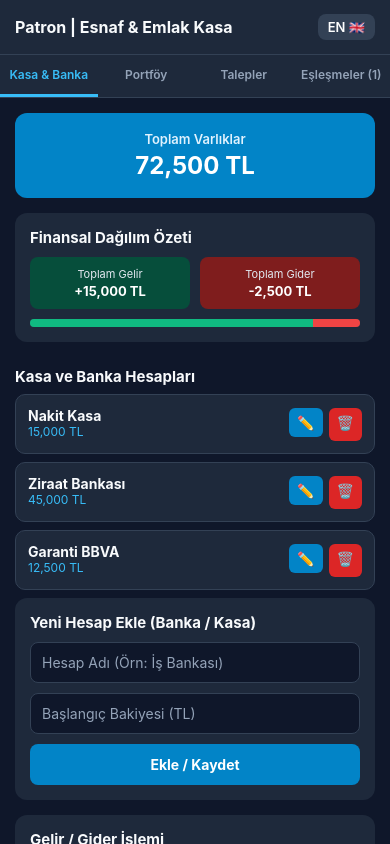
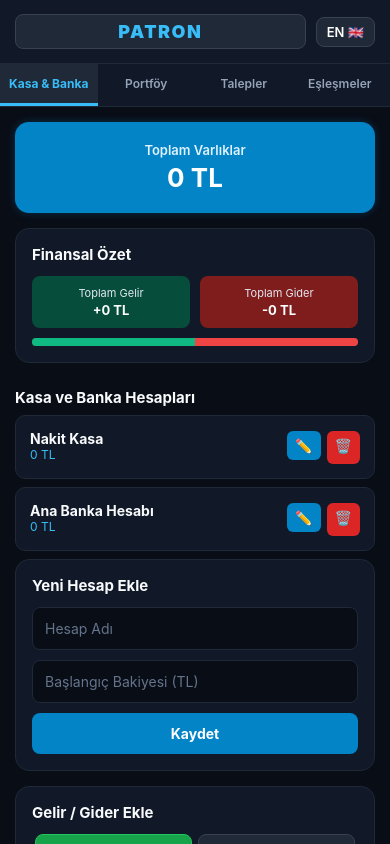
Before and after one commit to bhoerdanjatrader-ui/Emlak-Takip, a React Native app: screen / in a window 390 px wide. Built offline with nearby package versions, Linux system fonts and the light colour scheme.

Commit message:
Refactor initial state and UI styles in App.js
Updated initial state values for accounts, transactions, portfolios, and requests to be empty arrays. Adjusted placeholder colors and modified header styles for better UI.

```diff
--- a/App.js
+++ b/App.js
@@ -16,30 +16,22 @@ export default function App() {
   const [lang, setLang] = useState('tr');
   const [activeTab, setActiveTab] = useState('kasa');
 
-  // Kasa / Banka Hesapları State'leri
+  // Boş Başlangıç Verileri (Örnek veriler sıfırlandı)
   const [hesaplar, setHesaplar] = useState([
-    { id: '1', ad: 'Nakit Kasa', bakiye: 15000 },
-    { id: '2', ad: 'Ziraat Bankası', bakiye: 45000 },
-    { id: '3', ad: 'Garanti BBVA', bakiye: 12500 }
+    { id: '1', ad: 'Nakit Kasa', bakiye: 0 },
+    { id: '2', ad: 'Ana Banka Hesabı', bakiye: 0 }
   ]);
   const [yeniHesapAd, setYeniHesapAd] = useState('');
   const [yeniHesapBakiye, setYeniHesapBakiye] = useState('');
   const [duzenlenenHesapId, setDuzenlenenHesapId] = useState(null);
 
-  // Gelir / Gider İşlem State'leri
   const [islemTipi, setIslemTipi] = useState('gelir');
   const [tutar, setTutar] = useState('');
   const [aciklama, setAciklama] = useState('');
   const [seciliHesap, setSeciliHesap] = useState('Nakit Kasa');
-  const [islemGecmisi, setIslemGecmisi] = useState([
-    { id: '1', tip: 'gelir', tutar: 15000, aciklama: 'Satış Komisyonu - Villa', hesap: 'Ziraat Bankası', tarih: '10.11.2026' },
-    { id: '2', tip: 'gider', tutar: 2500, aciklama: 'Ofis Kirası', hesap: 'Nakit Kasa', tarih: '01.11.2026' },
-  ]);
+  const [islemGecmisi, setIslemGecmisi] = useState([]);
 
-  // Portföy State'leri
-  const [portfoyler, setPortfoyler] = useState([
-    { id: '1', baslik: 'Ören 3+1 Daire', tip: 'Satılık', fiyat: 3200000, konum: 'Burhaniye/Ören', aciklama: 'Denize sıfır, kombili.' }
-  ]);
+  const [portfoyler, setPortfoyler] = useState([]);
   const [pBaslik, setPBaslik] = useState('');
   const [pTip, setPTip] = useState('Satılık');
   const [pFiyat, setPFiyat] = useState('');
@@ -47,10 +39,7 @@ export default function App() {
   const [pAciklama, setPAciklama] = useState('');
   const [duzenlenenPortfoyId, setDuzenlenenPortfoyId] = useState(null);
 
-  // Talep State'leri
-  const [talepler, setTalepler] = useState([
-    { id: '1', musteri: 'Ahmet Bey', tip: 'Satılık', maxFiyat: 3500000, aranan: '3+1 Daire', konum: 'Ören' }
-  ]);
+  const [talepler, setTalepler] = useState([]);
   const [tMusteri, setTMusteri] = useState('');
   const [tTip, setTTip] = useState('Satılık');
   const [tMaxFiyat, setTMaxFiyat] = useState('');
@@ -58,78 +47,76 @@ export default function App() {
   const [tKonum, setTKonum] = useState('');
   const [duzenlenenTalepId, setDuzenlenenTalepId] = useState(null);
 
-  // Bildirimler
   const [bildirimler, setBildirimler] = useState([]);
 
-  // Dil Sözlüğü
   const t = {
     tr: {
-      title: 'Patron | Esnaf & Emlak Kasa',
       kasa: 'Kasa & Banka',
       portfoy: 'Portföy',
       talepler: 'Talepler',
       eslesme: 'Eşleşmeler',
       toplamVarlik: 'Toplam Varlıklar',
       hesaplarim: 'Kasa ve Banka Hesapları',
-      yeniHesap: 'Yeni Hesap Ekle (Banka / Kasa)',
-      hesapAdi: 'Hesap Adı (Örn: İş Bankası)',
+      yeniHesap: 'Yeni Hesap Ekle',
+      hesapAdi: 'Hesap Adı',
       ilkBakiye: 'Başlangıç Bakiyesi (TL)',
-      ekleKaydet: 'Ekle / Kaydet',
+      ekleKaydet: 'Kaydet',
       guncelle: 'Güncelle',
       iptal: 'İptal',
-      yeniIslem: 'Gelir / Gider İşlemi',
+      yeniIslem: 'Gelir / Gider Ekle',
       tutar: 'Tutar (TL)',
       islemAciklama: 'Açıklama',
       gelir: 'Gelir',
       gider: 'Gider',
       islemGecmisi: 'Finansal Hareketler',
-      grafikBaslik: 'Finansal Dağılım Özeti',
-      portfoyEkle: 'Portföy İşlemleri',
+      grafikBaslik: 'Finansal Özet',
+      portfoyEkle: 'Portföy Ekle',
       pBaslik: 'Portföy Başlığı',
       pFiyat: 'Fiyat (TL)',
       pKonum: 'Konum',
-      pAciklama: 'Detaylı Açıklama',
-      talepEkle: 'Müşteri Talebi İşlemleri',
-      tMusteri: 'Müşteri Ad Soyad',
+      pAciklama: 'Açıklama',
+      talepEkle: 'Talep Ekle',
+      tMusteri: 'Müşteri Adı',
       tMaxFiyat: 'Max Bütçe (TL)',
       tAranan: 'Aranan Gayrimenkul',
-      tKonum: 'İstenilen Bölge',
+      tKonum: 'Bölge',
       eslesmeBaslik: 'Nokta Atışı Eşleşmeler',
-      bildirimYok: 'Aktif eşleşme bulunmuyor.'
+      bildirimYok: 'Aktif eşleşme bulunmuyor.',
+      footerText: 'TOCO Ticaret Ofisi tarafından geliştirilmiştir'
     },
     en: {
-      title: 'Patron | Broker & Cashier',
       kasa: 'Cash & Banks',
       portfoy: 'Portfolio',
       talepler: 'Requests',
       eslesme: 'Matches',
       toplamVarlik: 'Total Assets',
       hesaplarim: 'Accounts & Banks',
-      yeniHesap: 'Add Account / Bank',
+      yeniHesap: 'Add Account',
       hesapAdi: 'Account Name',
       ilkBakiye: 'Initial Balance (TL)',
-      ekleKaydet: 'Add / Save',
+      ekleKaydet: 'Save',
       guncelle: 'Update',
       iptal: 'Cancel',
-      yeniIslem: 'Income / Expense',
+      yeniIslem: 'Add Income / Expense',
       tutar: 'Amount (TL)',
       islemAciklama: 'Description',
       gelir: 'Income',
       gider: 'Expense',
       islemGecmisi: 'Transactions',
       grafikBaslik: 'Financial Summary',
-      portfoyEkle: 'Portfolio Management',
+      portfoyEkle: 'Add Portfolio',
       pBaslik: 'Title',
       pFiyat: 'Price (TL)',
       pKonum: 'Location',
       pAciklama: 'Description',
-      talepEkle: 'Client Request Management',
+      talepEkle: 'Add Request',
       tMusteri: 'Client Name',
       tMaxFiyat: 'Max Budget (TL)',
       tAranan: 'Desired Property',
-      tKonum: 'Target Location',
+      tKonum: 'Location',
       eslesmeBaslik: 'Smart Matches',
-      bildirimYok: 'No matches found.'
+      bildirimYok: 'No matches found.',
+      footerText: 'Developed by TOCO Ticaret Ofisi'
     }
   };
 
@@ -257,11 +244,13 @@ export default function App() {
 
   return (
     <SafeAreaView style={styles.container}>
-      <StatusBar barStyle="light-content" backgroundColor="#1e293b" />
+      <StatusBar barStyle="light-content" backgroundColor="#0b0f19" />
 
-      {/* Üst Başlık & Dil */}
+      {/* Üst Başlık - PATRON Kutu İçerisinde Ortada */}
       <View style={styles.header}>
-        <Text style={styles.headerTitle}>{text.title}</Text>
+        <View style={styles.titleBox}>
+          <Text style={styles.headerTitle}>PATRON</Text>
+        </View>
         <TouchableOpacity style={styles.langBtn} onPress={() => setLang(lang === 'tr' ? 'en' : 'tr')}>
           <Text style={styles.langText}>{lang === 'tr' ? 'EN 🇬🇧' : 'TR 🇹🇷'}</Text>
         </TouchableOpacity>
@@ -329,8 +318,8 @@ export default function App() {
 
             <View style={styles.formCard}>
               <Text style={styles.cardTitle}>{duzenlenenHesapId ? 'Hesap Düzenle' : text.yeniHesap}</Text>
-              <TextInput style={styles.input} placeholder={text.hesapAdi} placeholderTextColor="#94a3b8" value={yeniHesapAd} onChangeText={setYeniHesapAd} />
-              <TextInput style={styles.input} placeholder={text.ilkBakiye} placeholderTextColor="#94a3b8" keyboardType="numeric" value={yeniHesapBakiye} onChangeText={setYeniHesapBakiye} />
+              <TextInput style={styles.input} placeholder={text.hesapAdi} placeholderTextColor="#64748b" value={yeniHesapAd} onChangeText={setYeniHesapAd} />
+              <TextInput style={styles.input} placeholder={text.ilkBakiye} placeholderTextColor="#64748b" keyboardType="numeric" value={yeniHesapBakiye} onChangeText={setYeniHesapBakiye} />
               <TouchableOpacity style={styles.saveBtn} onPress={hesapKaydet}>
                 <Text style={styles.saveBtnText}>{duzenlenenHesapId ? text.guncelle : text.ekleKaydet}</Text>
               </TouchableOpacity>
@@ -342,15 +331,18 @@ export default function App() {
                 <TouchableOpacity style={[styles.tipBtn, islemTipi === 'gelir' && styles.gelirActive]} onPress={() => setIslemTipi('gelir')}><Text style={styles.tipText}>{text.gelir}</Text></TouchableOpacity>
                 <TouchableOpacity style={[styles.tipBtn, islemTipi === 'gider' && styles.giderActive]} onPress={() => setIslemTipi('gider')}><Text style={styles.tipText}>{text.gider}</Text></TouchableOpacity>
               </View>
-              <TextInput style={styles.input} placeholder={text.tutar} placeholderTextColor="#94a3b8" keyboardType="numeric" value={tutar} onChangeText={setTutar} />
-              <TextInput style={styles.input} placeholder={text.islemAciklama} placeholderTextColor="#94a3b8" value={aciklama} onChangeText={setAciklama} />
+              <TextInput style={styles.input} placeholder={text.tutar} placeholderTextColor="#64748b" keyboardType="numeric" value={tutar} onChangeText={setTutar} />
+              <TextInput style={styles.input} placeholder={text.islemAciklama} placeholderTextColor="#64748b" value={aciklama} onChangeText={setAciklama} />
               <TouchableOpacity style={styles.saveBtn} onPress={islemKaydet}>
                 <Text style={styles.saveBtnText}>{text.ekleKaydet}</Text>
               </TouchableOpacity>
             </View>
 
             <Text style={styles.sectionTitle}>{text.islemGecmisi}</Text>
-            {islemGecmisi.map(item => (
+            {islemGecmisi.length === 0 ? (
+              <View style={styles.emptyCard}><Text style={styles.emptyText}>Henüz finansal hareket yok.</Text></View>
+            ) : (
+              islemGecmisi.map(item => (
                 <View key={item.id} style={styles.historyItem}>
                   <View>
                     <Text style={styles.historyDesc}>{item.aciklama}</Text>
@@ -365,7 +357,8 @@ export default function App() {
                     </TouchableOpacity>
                   </View>
                 </View>
-            ))}
+              ))
+            )}
           </View>
         )}
 
@@ -374,27 +367,30 @@ export default function App() {
           <View>
             <View style={styles.formCard}>
               <Text style={styles.cardTitle}>{duzenlenenPortfoyId ? 'Portföy Düzenle' : text.portfoyEkle}</Text>
-              <TextInput style={styles.input} placeholder={text.pBaslik} placeholderTextColor="#94a3b8" value={pBaslik} onChangeText={setPBaslik} />
+              <TextInput style={styles.input} placeholder={text.pBaslik} placeholderTextColor="#64748b" value={pBaslik} onChangeText={setPBaslik} />
               <View style={styles.tipRow}>
                 <TouchableOpacity style={[styles.tipBtn, pTip === 'Satılık' && styles.gelirActive]} onPress={() => setPTip('Satılık')}><Text style={styles.tipText}>Satılık</Text></TouchableOpacity>
                 <TouchableOpacity style={[styles.tipBtn, pTip === 'Kiralık' && styles.giderActive]} onPress={() => setPTip('Kiralık')}><Text style={styles.tipText}>Kiralık</Text></TouchableOpacity>
               </View>
-              <TextInput style={styles.input} placeholder={text.pFiyat} placeholderTextColor="#94a3b8" keyboardType="numeric" value={pFiyat} onChangeText={setPFiyat} />
-              <TextInput style={styles.input} placeholder={text.pKonum} placeholderTextColor="#94a3b8" value={pKonum} onChangeText={setPKonum} />
-              <TextInput style={[styles.input, { height: 70 }]} placeholder={text.pAciklama} placeholderTextColor="#94a3b8" multiline value={pAciklama} onChangeText={setPAciklama} />
+              <TextInput style={styles.input} placeholder={text.pFiyat} placeholderTextColor="#64748b" keyboardType="numeric" value={pFiyat} onChangeText={setPFiyat} />
+              <TextInput style={styles.input} placeholder={text.pKonum} placeholderTextColor="#64748b" value={pKonum} onChangeText={setPKonum} />
+              <TextInput style={[styles.input, { height: 70 }]} placeholder={text.pAciklama} placeholderTextColor="#64748b" multiline value={pAciklama} onChangeText={setPAciklama} />
 
               <TouchableOpacity style={styles.saveBtn} onPress={portfoyKaydet}>
                 <Text style={styles.saveBtnText}>{duzenlenenPortfoyId ? text.guncelle : text.ekleKaydet}</Text>
               </TouchableOpacity>
               {duzenlenenPortfoyId && (
-                <TouchableOpacity style={[styles.saveBtn, {backgroundColor: '#64748b', marginTop: 8}]} onPress={() => { setDuzenlenenPortfoyId(null); setPBaslik(''); setPFiyat(''); setPKonum(''); setPAciklama(''); }}>
+                <TouchableOpacity style={[styles.saveBtn, {backgroundColor: '#475569', marginTop: 8}]} onPress={() => { setDuzenlenenPortfoyId(null); setPBaslik(''); setPFiyat(''); setPKonum(''); setPAciklama(''); }}>
                   <Text style={styles.saveBtnText}>{text.iptal}</Text>
                 </TouchableOpacity>
               )}
             </View>
 
             <Text style={styles.sectionTitle}>Portföyler ({portfoyler.length})</Text>
-            {portfoyler.map(p => (
+            {portfoyler.length === 0 ? (
+              <View style={styles.emptyCard}><Text style={styles.emptyText}>Kayıtlı portföy bulunmuyor.</Text></View>
+            ) : (
+              portfoyler.map(p => (
                 <View key={p.id} style={styles.listItem}>
                   <View style={{flex: 1}}>
                     <View style={styles.listHeader}>
@@ -413,7 +409,8 @@ export default function App() {
                     </TouchableOpacity>
                   </View>
                 </View>
-            ))}
+              ))
+            )}
           </View>
         )}
 
@@ -422,27 +419,30 @@ export default function App() {
           <View>
             <View style={styles.formCard}>
               <Text style={styles.cardTitle}>{duzenlenenTalepId ? 'Talep Düzenle' : text.talepEkle}</Text>
-              <TextInput style={styles.input} placeholder={text.tMusteri} placeholderTextColor="#94a3b8" value={tMusteri} onChangeText={setTMusteri} />
+              <TextInput style={styles.input} placeholder={text.tMusteri} placeholderTextColor="#64748b" value={tMusteri} onChangeText={setTMusteri} />
               <View style={styles.tipRow}>
                 <TouchableOpacity style={[styles.tipBtn, tTip === 'Satılık' && styles.gelirActive]} onPress={() => setTTip('Satılık')}><Text style={styles.tipText}>Satılık</Text></TouchableOpacity>
                 <TouchableOpacity style={[styles.tipBtn, tTip === 'Kiralık' && styles.giderActive]} onPress={() => setTTip('Kiralık')}><Text style={styles.tipText}>Kiralık</Text></TouchableOpacity>
               </View>
-              <TextInput style={styles.input} placeholder={text.tMaxFiyat} placeholderTextColor="#94a3b8" keyboardType="numeric" value={tMaxFiyat} onChangeText={setTMaxFiyat} />
-              <TextInput style={styles.input} placeholder={text.tAranan} placeholderTextColor="#94a3b8" value={tAranan} onChangeText={setTAranan} />
-              <TextInput style={styles.input} placeholder={text.tKonum} placeholderTextColor="#94a3b8" value={tKonum} onChangeText={setTKonum} />
+              <TextInput style={styles.input} placeholder={text.tMaxFiyat} placeholderTextColor="#64748b" keyboardType="numeric" value={tMaxFiyat} onChangeText={setTMaxFiyat} />
+              <TextInput style={styles.input} placeholder={text.tAranan} placeholderTextColor="#64748b" value={tAranan} onChangeText={setTAranan} />
+              <TextInput style={styles.input} placeholder={text.tKonum} placeholderTextColor="#64748b" value={tKonum} onChangeText={setTKonum} />
 
               <TouchableOpacity style={styles.saveBtn} onPress={talepKaydet}>
                 <Text style={styles.saveBtnText}>{duzenlenenTalepId ? text.guncelle : text.ekleKaydet}</Text>
               </TouchableOpacity>
               {duzenlenenTalepId && (
-                <TouchableOpacity style={[styles.saveBtn, {backgroundColor: '#64748b', marginTop: 8}]} onPress={() => { setDuzenlenenTalepId(null); setTMusteri(''); setTMaxFiyat(''); setTAranan(''); setTKonum(''); }}>
+                <TouchableOpacity style={[styles.saveBtn, {backgroundColor: '#475569', marginTop: 8}]} onPress={() => { setDuzenlenenTalepId(null); setTMusteri(''); setTMaxFiyat(''); setTAranan(''); setTKonum(''); }}>
                   <Text style={styles.saveBtnText}>{text.iptal}</Text>
                 </TouchableOpacity>
               )}
             </View>
 
             <Text style={styles.sectionTitle}>Talepler ({talepler.length})</Text>
-            {talepler.map(talep => (
+            {talepler.length === 0 ? (
+              <View style={styles.emptyCard}><Text style={styles.emptyText}>Kayıtlı talep bulunmuyor.</Text></View>
+            ) : (
+              talepler.map(talep => (
                 <View key={talep.id} style={styles.listItem}>
                   <View style={{flex: 1}}>
                     <View style={styles.listHeader}>
@@ -457,7 +457,8 @@ export default function App() {
                     <TouchableOpacity style={styles.iconBtnDel} onPress={() => talepSil(talep.id)}><Text style={styles.iconText}>🗑️</Text></TouchableOpacity>
                   </View>
                 </View>
-            ))}
+              ))
+            )}
           </View>
         )}
 
@@ -479,6 +480,11 @@ export default function App() {
           </View>
         )}
 
+        {/* Kurum / Yazılım İmzası Alt Bilgi */}
+        <View style={styles.footerContainer}>
+          <Text style={styles.footerText}>{text.footerText}</Text>
+        </View>
+
       </ScrollView>
     </SafeAreaView>
   );
@@ -487,24 +493,44 @@ export default function App() {
 const styles = StyleSheet.create({
   container: {
     flex: 1,
-    backgroundColor: '#0f172a',
+    backgroundColor: '#090d16',
     paddingTop: Platform.OS === 'android' ? StatusBar.currentHeight : 0
   },
-  header: { backgroundColor: '#1e293b', paddingHorizontal: 15, paddingVertical: 14, flexDirection: 'row', justifyContent: 'space-between', alignItems: 'center', borderBottomWidth: 1, borderBottomColor: '#334155' },
-  headerTitle: { color: '#f8fafc', fontSize: 16, fontWeight: 'bold' },
-  langBtn: { backgroundColor: '#334155', paddingHorizontal: 10, paddingVertical: 5, borderRadius: 8 },
+  header: {
+    backgroundColor: '#111827',
+    paddingHorizontal: 15,
+    paddingVertical: 14,
+    flexDirection: 'row',
+    justifyContent: 'space-between',
+    alignItems: 'center',
+    borderBottomWidth: 1,
+    borderBottomColor: '#1f2937'
+  },
+  titleBox: {
+    flex: 1,
+    alignItems: 'center',
+    backgroundColor: '#1f2937',
+    paddingVertical: 6,
+    paddingHorizontal: 20,
+    borderRadius: 8,
+    marginRight: 10,
+    borderWidth: 1,
+    borderColor: '#374151'
+  },
+  headerTitle: { color: '#38bdf8', fontSize: 18, fontWeight: '900', letterSpacing: 1.5 },
+  langBtn: { backgroundColor: '#1f2937', paddingHorizontal: 10, paddingVertical: 6, borderRadius: 8, borderWidth: 1, borderColor: '#374151' },
   langText: { color: '#fff', fontSize: 13, fontWeight: '600' },
-  tabContainer: { flexDirection: 'row', backgroundColor: '#1e293b', borderBottomWidth: 1, borderBottomColor: '#334155' },
+  tabContainer: { flexDirection: 'row', backgroundColor: '#111827', borderBottomWidth: 1, borderBottomColor: '#1f2937' },
   tab: { flex: 1, paddingVertical: 12, alignItems: 'center' },
-  activeTab: { borderBottomWidth: 3, borderBottomColor: '#38bdf8' },
+  activeTab: { borderBottomWidth: 3, borderBottomColor: '#38bdf8', backgroundColor: '#1f2937' },
   tabText: { color: '#94a3b8', fontSize: 12, fontWeight: '600' },
-  activeTabText: { color: '#38bdf8' },
-  content: { padding: 15, paddingBottom: 80 },
-  bakiyeCard: { backgroundColor: '#0284c7', padding: 18, borderRadius: 12, alignItems: 'center', marginBottom: 15 },
+  activeTabText: { color: '#38bdf8', fontWeight: 'bold' },
+  content: { padding: 15, paddingBottom: 60 },
+  bakiyeCard: { backgroundColor: '#0284c7', padding: 20, borderRadius: 14, alignItems: 'center', marginBottom: 15, shadowColor: '#0284c7', shadowOpacity: 0.3, shadowRadius: 8, elevation: 5 },
   bakiyeLabel: { color: '#e0f2fe', fontSize: 13, fontWeight: '600' },
-  bakiyeValue: { color: '#fff', fontSize: 24, fontWeight: 'bold', marginTop: 4 },
-  formCard: { backgroundColor: '#1e293b', padding: 15, borderRadius: 12, marginBottom: 15 },
-  cardTitle: { color: '#f8fafc', fontSize: 15, fontWeight: 'bold', marginBottom: 10 },
+  bakiyeValue: { color: '#fff', fontSize: 26, fontWeight: 'bold', marginTop: 4 },
+  formCard: { backgroundColor: '#111827', padding: 16, borderRadius: 14, marginBottom: 15, borderWidth: 1, borderColor: '#1f2937' },
+  cardTitle: { color: '#f8fafc', fontSize: 15, fontWeight: 'bold', marginBottom: 12 },
   grafikRow: { flexDirection: 'row', justifyContent: 'space-between', marginBottom: 10 },
   grafikBoxGelir: { flex: 1, backgroundColor: '#064e3b', padding: 10, borderRadius: 8, marginRight: 5, alignItems: 'center' },
   grafikBoxGider: { flex: 1, backgroundColor: '#7f1d1d', padding: 10, borderRadius: 8, marginLeft: 5, alignItems: 'center' },
@@ -513,25 +539,25 @@ const styles = StyleSheet.create({
   barContainer: { flexDirection: 'row', height: 8, borderRadius: 4, overflow: 'hidden', backgroundColor: '#334155' },
   barGelir: { backgroundColor: '#10b981', height: '100%' },
   barGider: { backgroundColor: '#ef4444', height: '100%' },
-  tipRow: { flexDirection: 'row', marginBottom: 10 },
-  tipBtn: { flex: 1, padding: 10, backgroundColor: '#334155', alignItems: 'center', borderRadius: 8, marginHorizontal: 3 },
-  gelirActive: { backgroundColor: '#16a34a' },
-  giderActive: { backgroundColor: '#dc2626' },
+  tipRow: { flexDirection: 'row', marginBottom: 12 },
+  tipBtn: { flex: 1, padding: 10, backgroundColor: '#1f2937', alignItems: 'center', borderRadius: 8, marginHorizontal: 3, borderWidth: 1, borderColor: '#374151' },
+  gelirActive: { backgroundColor: '#16a34a', borderColor: '#22c55e' },
+  giderActive: { backgroundColor: '#dc2626', borderColor: '#ef4444' },
   tipText: { color: '#fff', fontWeight: 'bold', fontSize: 13 },
-  input: { backgroundColor: '#0f172a', color: '#fff', padding: 11, borderRadius: 8, marginBottom: 10, borderWidth: 1, borderColor: '#334155', fontSize: 14 },
+  input: { backgroundColor: '#090d16', color: '#fff', padding: 12, borderRadius: 8, marginBottom: 10, borderWidth: 1, borderColor: '#1f2937', fontSize: 14 },
   saveBtn: { backgroundColor: '#0284c7', padding: 12, borderRadius: 8, alignItems: 'center' },
   saveBtnText: { color: '#fff', fontWeight: 'bold', fontSize: 14 },
   sectionTitle: { color: '#f8fafc', fontSize: 15, fontWeight: 'bold', marginBottom: 8, marginTop: 10 },
-  historyItem: { backgroundColor: '#1e293b', padding: 12, borderRadius: 8, flexDirection: 'row', justifyContent: 'space-between', alignItems: 'center', marginBottom: 8 },
+  historyItem: { backgroundColor: '#111827', padding: 14, borderRadius: 10, flexDirection: 'row', justifyContent: 'space-between', alignItems: 'center', marginBottom: 8, borderWidth: 1, borderColor: '#1f2937' },
   historyDesc: { color: '#f8fafc', fontWeight: '600', fontSize: 13 },
   historyDate: { color: '#94a3b8', fontSize: 11, marginTop: 2 },
   historyAmount: { fontSize: 14, fontWeight: 'bold' },
   textGelir: { color: '#4ade80' },
   textGider: { color: '#f87171' },
-  listItem: { backgroundColor: '#1e293b', padding: 12, borderRadius: 10, marginBottom: 8, flexDirection: 'row', justifyContent: 'space-between', alignItems: 'center', borderWidth: 1, borderColor: '#334155' },
+  listItem: { backgroundColor: '#111827', padding: 14, borderRadius: 10, marginBottom: 8, flexDirection: 'row', justifyContent: 'space-between', alignItems: 'center', borderWidth: 1, borderColor: '#1f2937' },
   listHeader: { flexDirection: 'row', justifyContent: 'space-between', alignItems: 'center', marginBottom: 3 },
   listTitle: { color: '#f8fafc', fontSize: 14, fontWeight: 'bold' },
-  listBadge: { backgroundColor: '#0369a1', color: '#fff', paddingHorizontal: 6, paddingVertical: 2, borderRadius: 5, fontSize: 10, fontWeight: 'bold' },
+  listBadge: { backgroundColor: '#0284c7', color: '#fff', paddingHorizontal: 6, paddingVertical: 2, borderRadius: 5, fontSize: 10, fontWeight: 'bold' },
   listSub: { color: '#38bdf8', fontSize: 12, marginBottom: 2 },
   listDesc: { color: '#94a3b8', fontSize: 12, fontStyle: 'italic' },
   actionColumn: { justifyContent: 'center', alignItems: 'flex-end', marginLeft: 10 },
@@ -539,8 +565,10 @@ const styles = StyleSheet.create({
   iconBtnEdit: { backgroundColor: '#0284c7', paddingHorizontal: 8, paddingVertical: 6, borderRadius: 6, marginBottom: 4, alignItems: 'center' },
   iconBtnDel: { backgroundColor: '#dc2626', paddingHorizontal: 8, paddingVertical: 6, borderRadius: 6, alignItems: 'center' },
   iconText: { fontSize: 14 },
-  emptyCard: { backgroundColor: '#1e293b', padding: 20, borderRadius: 10, alignItems: 'center' },
-  emptyText: { color: '#94a3b8', textAlign: 'center' },
-  alertCard: { backgroundColor: '#065f46', padding: 12, borderRadius: 8, marginBottom: 8, borderWidth: 1, borderColor: '#047857' },
-  alertText: { color: '#d1fae5', fontSize: 13, fontWeight: '600', lineHeight: 18 }
+  emptyCard: { backgroundColor: '#111827', padding: 20, borderRadius: 10, alignItems: 'center', borderWidth: 1, borderColor: '#1f2937' },
+  emptyText: { color: '#94a3b8', textAlign: 'center', fontSize: 13 },
+  alertCard: { backgroundColor: '#065f46', padding: 14, borderRadius: 10, marginBottom: 8, borderWidth: 1, borderColor: '#047857' },
+  alertText: { color: '#d1fae5', fontSize: 13, fontWeight: '600', lineHeight: 18 },
+  footerContainer: { marginTop: 25, alignItems: 'center', paddingVertical: 10, borderTopWidth: 1, borderTopColor: '#1f2937' },
+  footerText: { color: '#64748b', fontSize: 12, fontWeight: '600', letterSpacing: 0.5 }
 });
```
Lines whose indentation alone changed are shown as unchanged.
